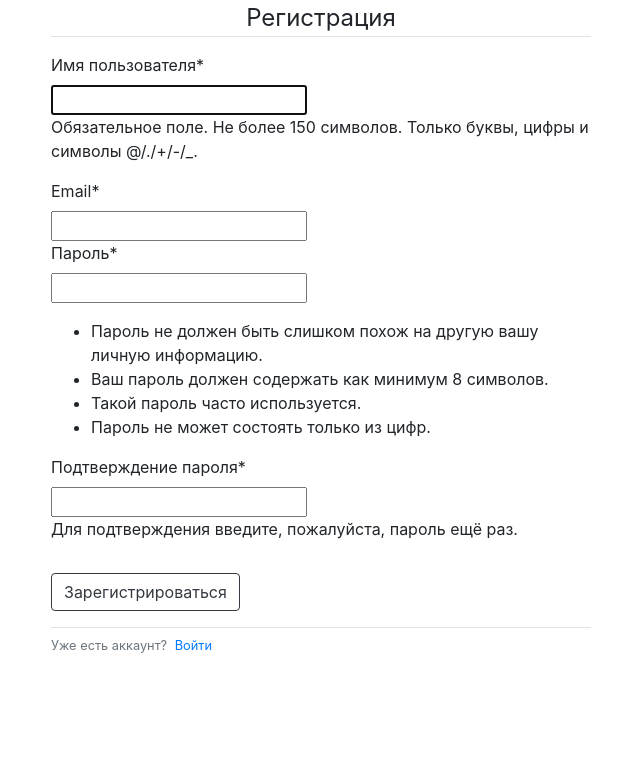
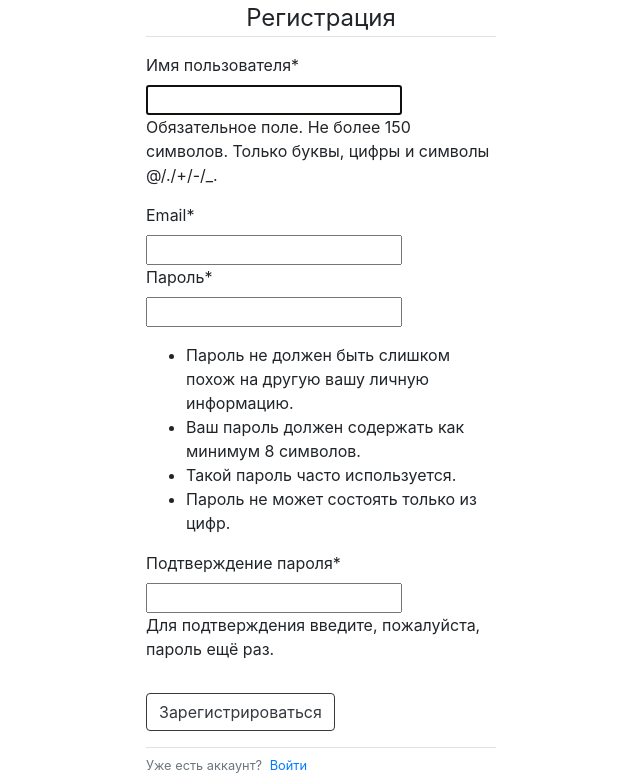
Before and after one commit to StGrail/v.it, a Django app: page /join/ in a window 1280 px wide. Shown: the part 56-832 px from the top of the page, without its empty margins (319-959 px from the left). Before the commit the page ends 709 px from the top, so only its background shows below. Run offline with Django 3.2, Linux system fonts and the light colour scheme; some libraries are stand-ins or nearby versions.

Commit message:
Join page almost done

```diff
--- a/django_site/pages/templates/base.html
+++ b/django_site/pages/templates/base.html
@@ -48,6 +48,9 @@
         </nav>
 
         <div class="container">
+          <div class="row">
+            <div class="col-md-4"></div>
+            <div class="col-md-4">
               {% if messages %}
                 {% for message in messages %}
                   <div class="alert alert-{{ message.tags }}">
@@ -56,6 +59,9 @@
                 {% endfor %}
               {% endif %}
               {% block content %}{% endblock %}
+            </div>
+            <div class="col-md-4"></div>
+          </div>
         </div>
 
 
--- a/django_site/pages/templates/join.html
+++ b/django_site/pages/templates/join.html
@@ -2,9 +2,7 @@
 {% extends 'base.html' %}
 {% load crispy_forms_tags %}
 {% block content %}
-    <div class="row">
-      <div class="col-3"></div>
-      <div class="col-6">
+
   <form method="POST">
       {% csrf_token %}
       <fieldset class="form-group">
@@ -20,9 +18,6 @@
         </small>
       </div>
     </form>
-      </div>
-      <div class="col-4"></div>
-    </div>
+
 
 {% endblock content %}
-<!-- Выровнять форму -->
```
Lines whose indentation alone changed are shown as unchanged.
